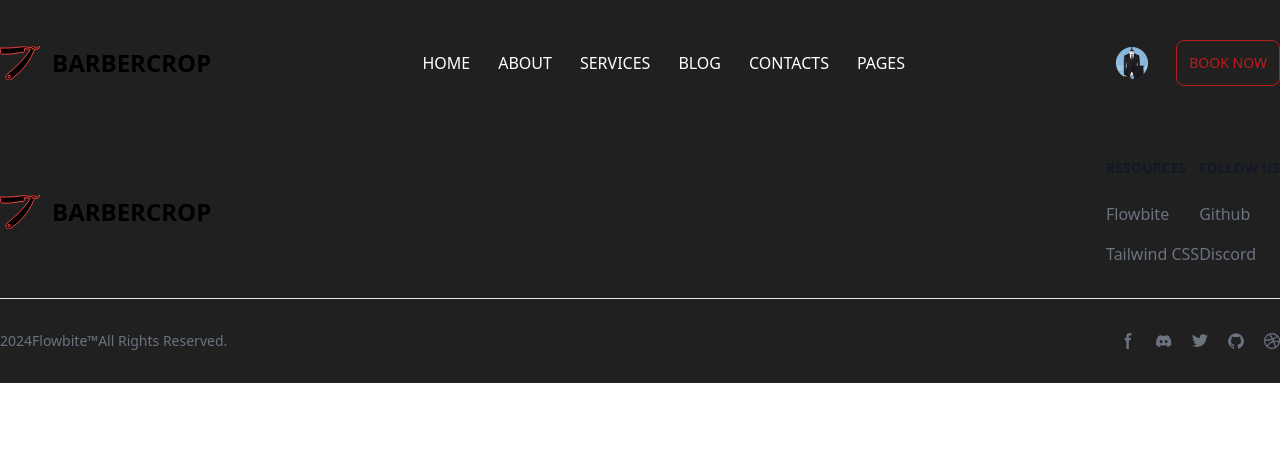
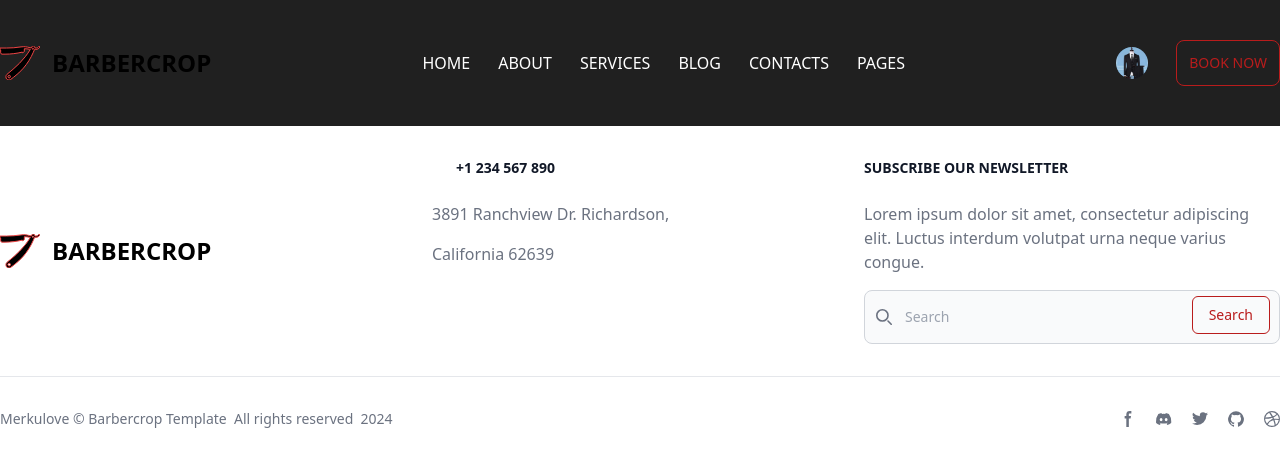
Before and after one commit to temvvlen1211/newEcommerce, a React (Vite) app: page / in a window 1280 px wide. Shown: the top 466 px of the page. Built offline with nearby package versions, Linux system fonts and the light colour scheme.

Commit message:
footer finish

```diff
--- a/src/footer/Footer.jsx
+++ b/src/footer/Footer.jsx
@@ -3,9 +3,9 @@ import Logo from "../svg/logo";
 function Footer() {
   return (
     <>
-      <footer class=" flex justify-center items-center bg-[#202020]  dark:bg-gray-900">
-        <div class=" w-full container  lg:py-8">
-          <div class="md:flex md:justify-between">
+      <footer class=" flex justify-center items-center dark:bg-[#202020] py-8  ">
+        <div class=" w-full container  ">
+          <div class="grid grid-cols-3 gap-4">
             <a
               href=""
               className="flex items-center space-x-3 rtl:strokeLinejoin"
@@ -15,57 +15,100 @@ function Footer() {
                 barbercrop
               </span>
             </a>
-            <div class="flex ">
             <div>
+              <div className="flex">
+                <svg
+                  xmlns="http://www.w3.org/2000/svg"
+                  width="24"
+                  height="24"
+                  viewBox="0 0 24 24"
+                  fill="white"
+                >
+                  <path d="M20 22.621l-3.521-6.795c-.008.004-1.974.97-2.064 1.011-2.24 1.086-6.799-7.82-4.609-8.994l2.083-1.026-3.493-6.817-2.106 1.039c-7.202 3.755 4.233 25.982 11.6 22.615.121-.055 2.102-1.029 2.11-1.033z" />
+                </svg>
                 <h2 class="mb-6 text-sm font-semibold text-gray-900 uppercase dark:text-white">
-                  Resources
+                  +1 234 567 890
                 </h2>
+              </div>
               <ul class="text-gray-500 dark:text-gray-400 font-medium">
                 <li class="mb-4">
-                    <a href="https://flowbite.com/" class="hover:underline">
-                      Flowbite
-                    </a>
+                  <span>3891 Ranchview Dr. Richardson,</span>
                 </li>
                 <li>
-                    <a href="https://tailwindcss.com/" class="hover:underline">
-                      Tailwind CSS
-                    </a>
+                  <span>California 62639</span>
                 </li>
               </ul>
             </div>
             <div>
               <h2 class="mb-6 text-sm font-semibold text-gray-900 uppercase dark:text-white">
-                  Follow us
+                Subscribe our newsletter
               </h2>
               <ul class="text-gray-500 dark:text-gray-400 font-medium">
                 <li class="mb-4">
-                    <a
-                      href="https://github.com/themesberg/flowbite"
-                      class="hover:underline "
-                    >
-                      Github
-                    </a>
+                  <span>
+                    Lorem ipsum dolor sit amet, consectetur adipiscing elit.
+                    Luctus interdum volutpat urna neque varius congue.
+                  </span>
                 </li>
                 <li>
-                    <a
-                      href="https://discord.gg/4eeurUVvTy"
-                      class="hover:underline"
+                  <form class="max-w-md ">
+                    <label
+                      for="default-search"
+                      class="mb-2 text-sm font-medium text-gray-900 sr-only dark:text-white"
                     >
-                      Discord
-                    </a>
+                      Search
+                    </label>
+                    <div class="relative">
+                      <div class="absolute inset-y-0 start-0 flex items-center ps-3 pointer-events-none">
+                        <svg
+                          class="w-4 h-4 text-gray-500 dark:text-gray-400"
+                          aria-hidden="true"
+                          xmlns="http://www.w3.org/2000/svg"
+                          fill="none"
+                          viewBox="0 0 20 20"
+                        >
+                          <path
+                            stroke="currentColor"
+                            stroke-linecap="round"
+                            stroke-linejoin="round"
+                            stroke-width="2"
+                            d="m19 19-4-4m0-7A7 7 0 1 1 1 8a7 7 0 0 1 14 0Z"
+                          />
+                        </svg>
+                      </div>
+                      <input
+                        type="search"
+                        id="default-search"
+                        class="block w-full p-4 ps-10 text-sm text-gray-900 border border-gray-300 rounded-lg bg-gray-50 focus:ring-blue-500 focus:border-blue-500 dark:bg-gray-700 dark:border-gray-600 dark:placeholder-gray-400 dark:text-white dark:focus:ring-blue-500 dark:focus:border-blue-500"
+                        placeholder="Search "
+                        required
+                      />
+                      {/* <button
+                        type="submit"
+                        class="text-white absolute end-2.5 bottom-2.5 bg-blue-700 hover:bg-blue-800 focus:ring-4 focus:outline-none focus:ring-blue-300 font-medium rounded-lg text-sm px-4 py-2 dark:bg-blue-600 dark:hover:bg-blue-700 dark:focus:ring-blue-800"
+                      >
+                        Search
+                      </button> */}
+                      <button
+                        type="submit"
+                        class="text-red-700 absolute end-2.5 bottom-2.5 rounded-md  hover:text-white border border-red-700 hover:bg-red-800 focus:ring-4 focus:outline-none focus:ring-red-300 font-medium text-sm px-4 py-2  text-center  dark:border-red-500 dark:text-red-500 dark:hover:text-white dark:hover:bg-red-600 dark:focus:ring-red-900"
+                      >
+                        Search
+                      </button>
+                    </div>
+                  </form>
                 </li>
               </ul>
-              </div>
             </div>
           </div>
           <hr class="my-6 border-gray-200 sm:mx-auto dark:border-gray-700 lg:my-8" />
           <div class="sm:flex sm:items-center sm:justify-between">
             <span class="text-sm text-gray-500 sm:text-center dark:text-gray-400">
+              <span href="" class="hover:underline">
+                Merkulove © Barbercrop Template &nbsp;
+              </span>
+              All rights reserved &nbsp;
               {new Date().getFullYear()}
-              <a href="" class="hover:underline">
-                Flowbite™
-              </a>
-              All Rights Reserved.
             </span>
             <div class="flex mt-4 sm:justify-center sm:mt-0">
               <a
```
Lines whose indentation alone changed are shown as unchanged.
